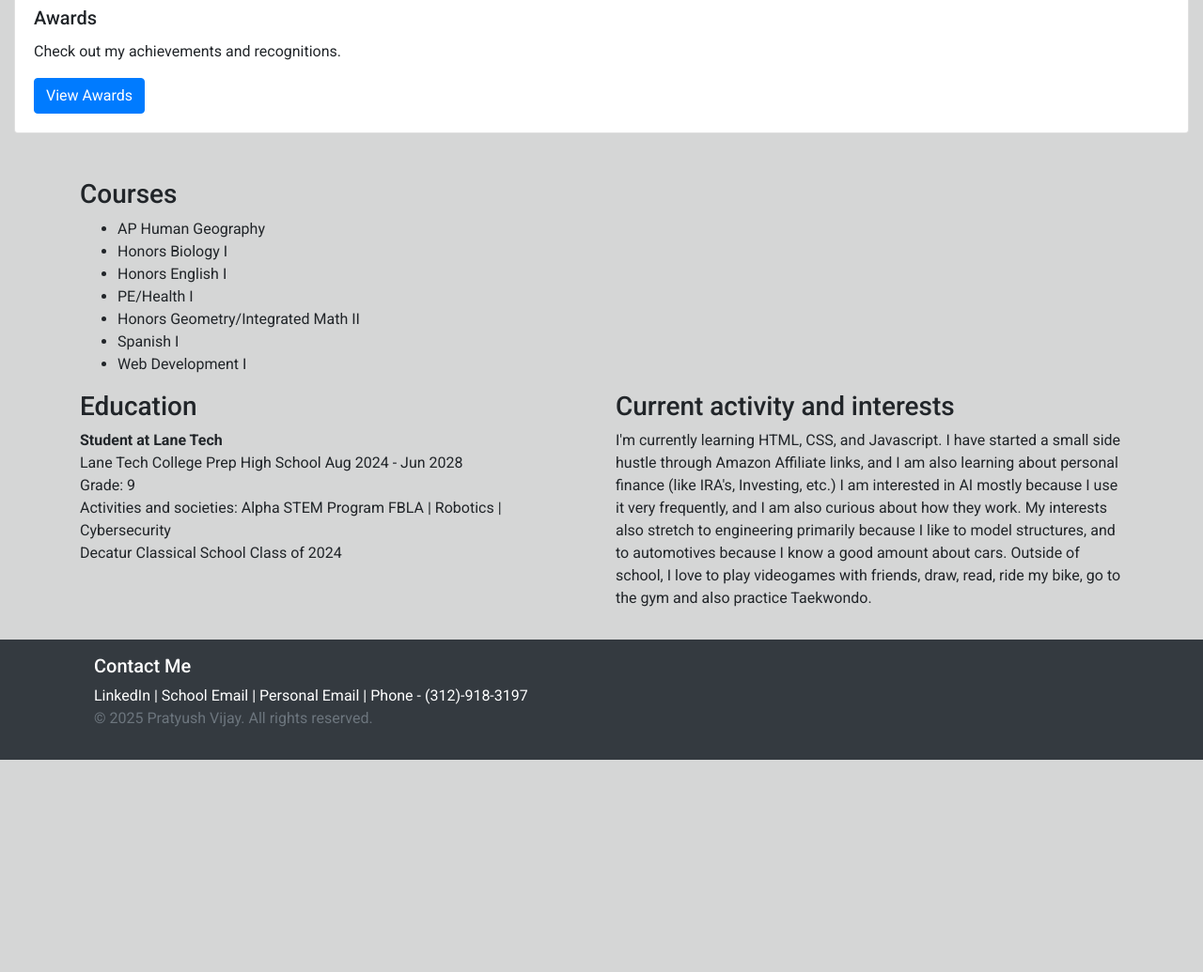
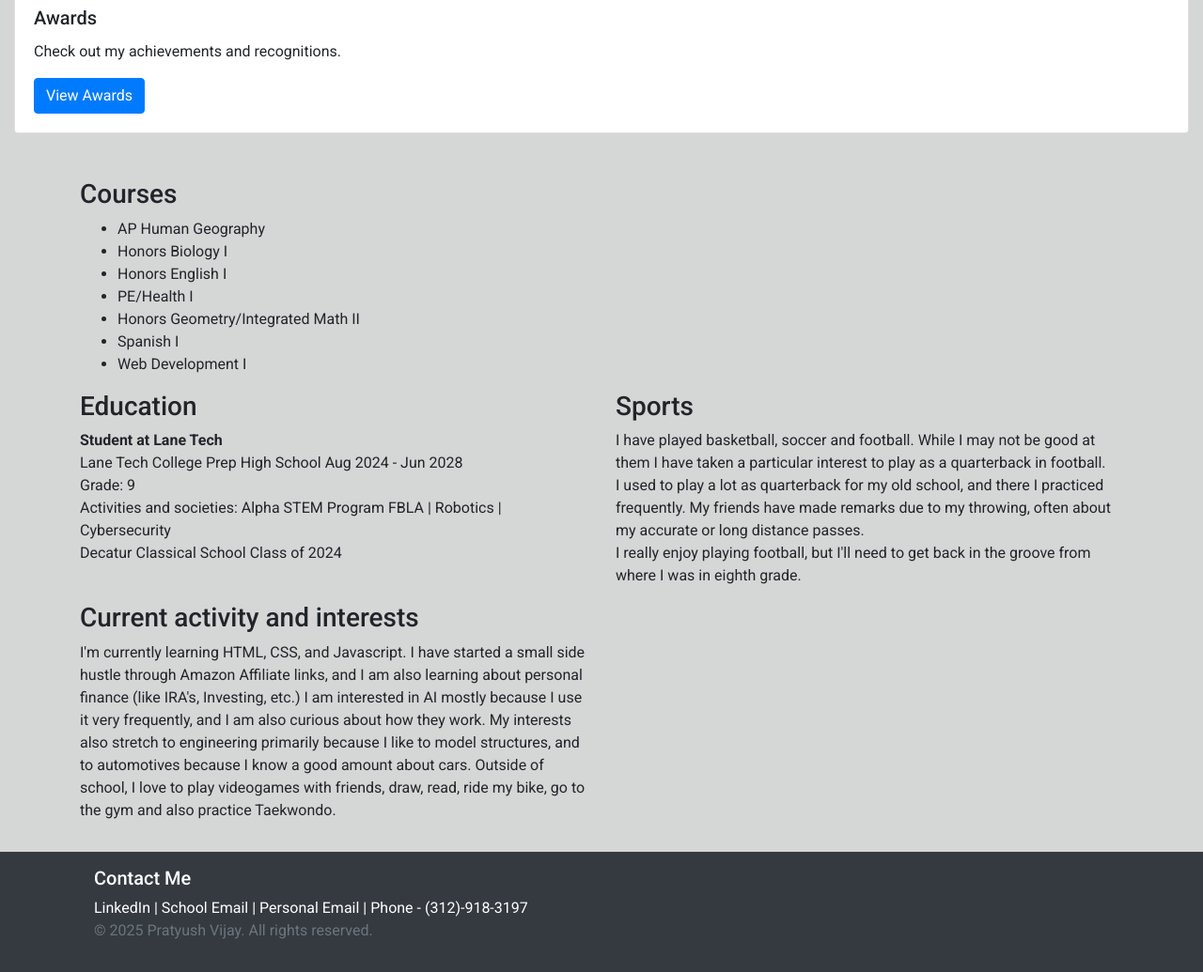
Before and after one commit to Pratyush-Vijay/Pratyush-Vijay.github.io, a plain HTML site: page academics.html in a window 1280 px wide. Shown: the part 62-1097 px from the top of the page at 94% size. Before the commit the page ends 871 px from the top, so only its background shows below. Drawn offline with nearby package versions, Linux system fonts and the light colour scheme.

Commit message:
commentary

```diff
--- a/academics.html
+++ b/academics.html
@@ -164,6 +164,16 @@
                 </dl>
             </div>
             <div class="col-md-6 section-content">
+                <h3 class="section-title">Sports</h3>
+                <p>
+                    I have played basketball, soccer and football. While I may not be good at them I have taken a particular interest to play as a quarterback in football.
+                    <br>
+                    I used to play a lot as quarterback for my old school, and there I practiced frequently. My friends have made remarks due to my throwing, often about my accurate or long distance passes.
+                    <br>
+                    I really enjoy playing football, but I'll need to get back in the groove from where I was in eighth grade.
+                </p>
+            </div>
+            <div class="col-md-6 section-content">
                 <h3 class="section-title">Current activity and interests</h3>
                 <p> I'm currently learning HTML, CSS, and Javascript. I have started a small side hustle through Amazon Affiliate links, and I am also learning about personal finance (like IRA's, Investing, etc.) I am interested in AI mostly because I use it very frequently, and I am also curious about how they work. My interests also stretch to engineering primarily because I like to model structures, and to automotives because I know a good amount about cars. Outside of school, I love to play videogames with friends, draw, read, ride my bike, go to the gym and also practice Taekwondo.</p>
             </div>
```
